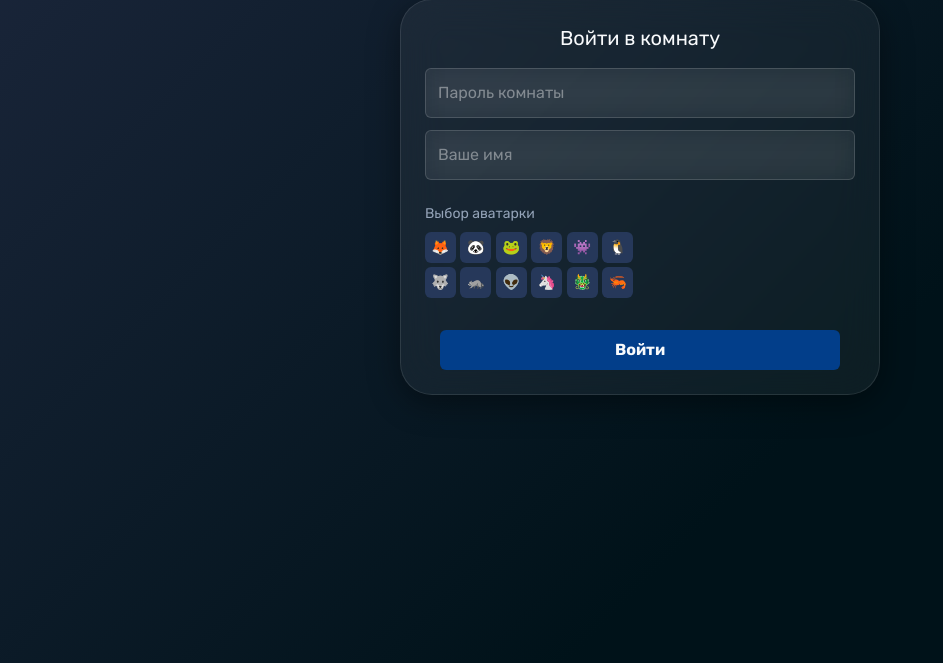
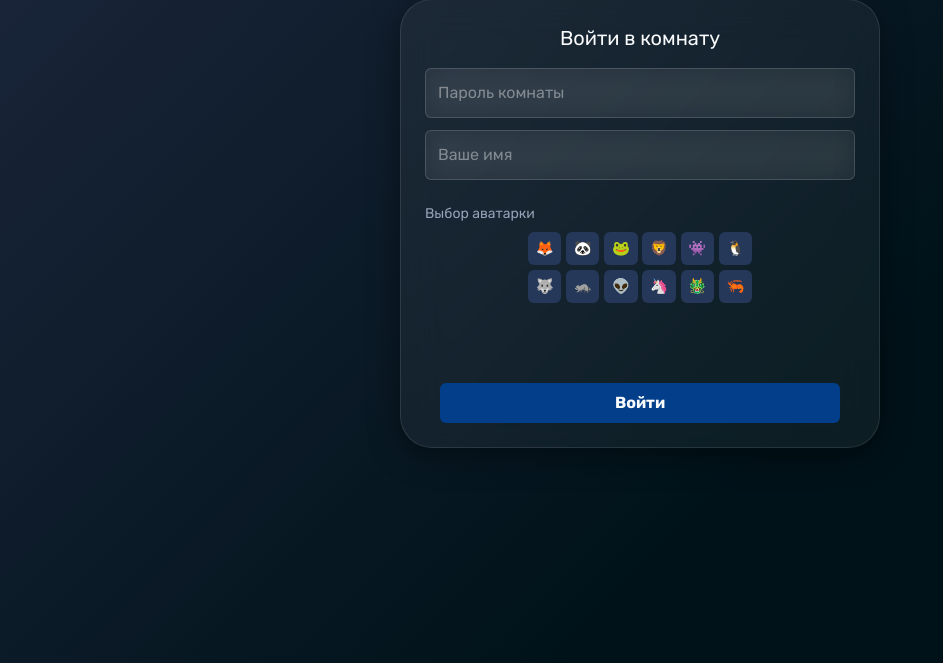
Before and after one commit to KLeyman-228/QuizWeb, a Django app: page / in a window 1280 px wide. Shown: the part 121-784 px from the top of the page, without its empty margins (0-943 px from the left). Run offline with Django 5.2, Linux system fonts and the light colour scheme; some libraries are stand-ins or nearby versions.

Commit message:
style fix -10

```diff
--- a/static/css/style.css
+++ b/static/css/style.css
@@ -145,7 +145,9 @@ body {
     grid-template-columns: repeat(6, 1fr);
     gap: 0.30rem;
     margin-bottom: 0.75rem;
-    max-width: 13rem;
+    max-width: 14rem;
+    margin-left: auto;
+    margin-right: auto;
 }
 .avatar-btn {
     width: 100%;
--- a/templates/index.html
+++ b/templates/index.html
@@ -25,7 +25,7 @@
         <button class="avatar-btn" data-avatar="🐲">🐲</button>
         <button class="avatar-btn" data-avatar="🦐">🦐</button>
     </div>
-    <div class="text-center" style="margin-top: 2rem;">
+    <div class="text-center" style="margin-top: 5rem;">
         <button id="join-btn" class="btn btn-sm btn-primary">Войти</button>
     </div>
 </div>
```
